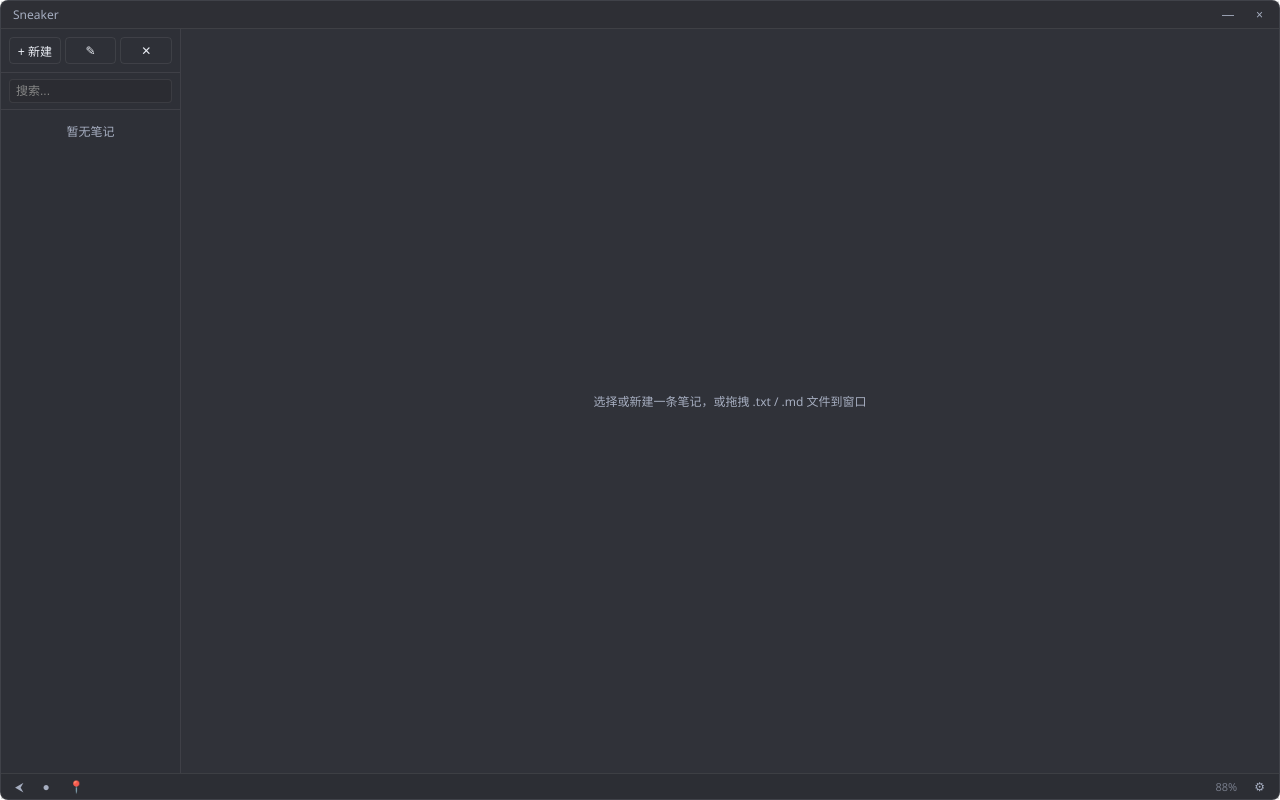
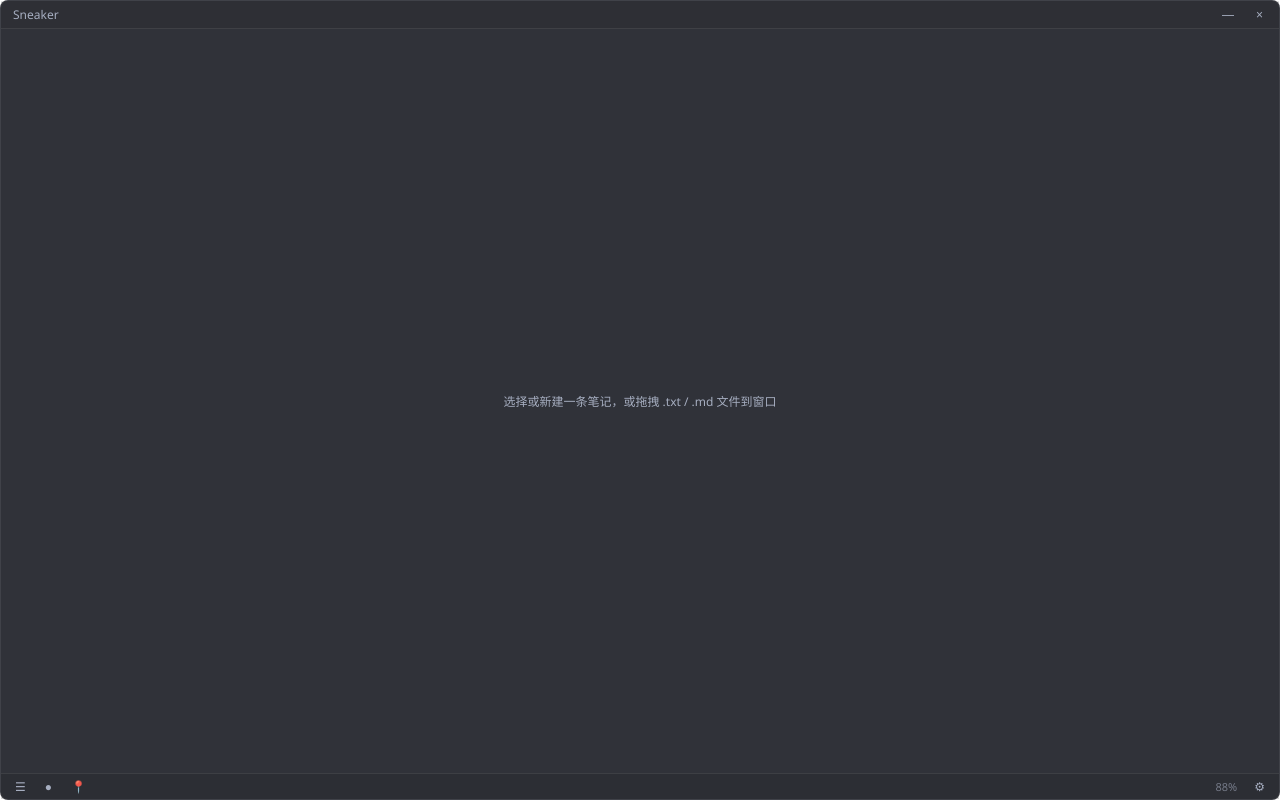
Before and after one commit to Four-TO/Sneaker, a Svelte app: page / in a window 1280 px wide. Built offline with nearby package versions, Linux system fonts and the light colour scheme.

Commit message:
feat: sidebar hidden by default, toggle via Ctrl+B or bottom-bar button

```diff
--- a/src/App.svelte
+++ b/src/App.svelte
@@ -79,6 +79,15 @@
       try { await getCurrentWindow().startDragging(); } catch {}
     }, true);
 
+    // Ctrl+B toggle sidebar
+    window.addEventListener("keydown", (e) => {
+      if (e.ctrlKey && !e.altKey && !e.shiftKey && !e.metaKey && (e.key === "b" || e.key === "B")) {
+        e.preventDefault();
+        settings.update((s) => ({ ...s, showSidebar: !s.showSidebar }));
+        scheduleSave();
+      }
+    });
+
     // Hide context menu in production
     document.addEventListener("contextmenu", (e) => {
       const t = e.target as HTMLElement;
--- a/src/components/BottomBar.svelte
+++ b/src/components/BottomBar.svelte
@@ -35,8 +35,8 @@
 
 <div class="bottombar">
   {#if view === "main"}
-    <button onclick={toggleSidebar} title={$settings.showSidebar ? "隐藏侧栏" : "显示侧栏"}>
-      {$settings.showSidebar ? "⮜" : "⮞"}
+    <button onclick={toggleSidebar} title={($settings.showSidebar ? "隐藏" : "显示") + "侧栏 (Ctrl+B)"}>
+      {$settings.showSidebar ? "⮜" : "☰"}
     </button>
   {/if}
   <button onclick={togglePassthrough} title="穿透模式">
--- a/src/lib/store.ts
+++ b/src/lib/store.ts
@@ -56,7 +56,7 @@ export const defaultSettings: Settings = {
   hasMasterPassword: false,
   hotkeys: { ...defaultHotkeys },
   notesDir: "",
-  showSidebar: true,
+  showSidebar: false,
   transparentBg: false,
   dragModifier: "Alt",
 };
```
Also changed, not shown: 1 other file (tests, documents, lock files or other folders).
